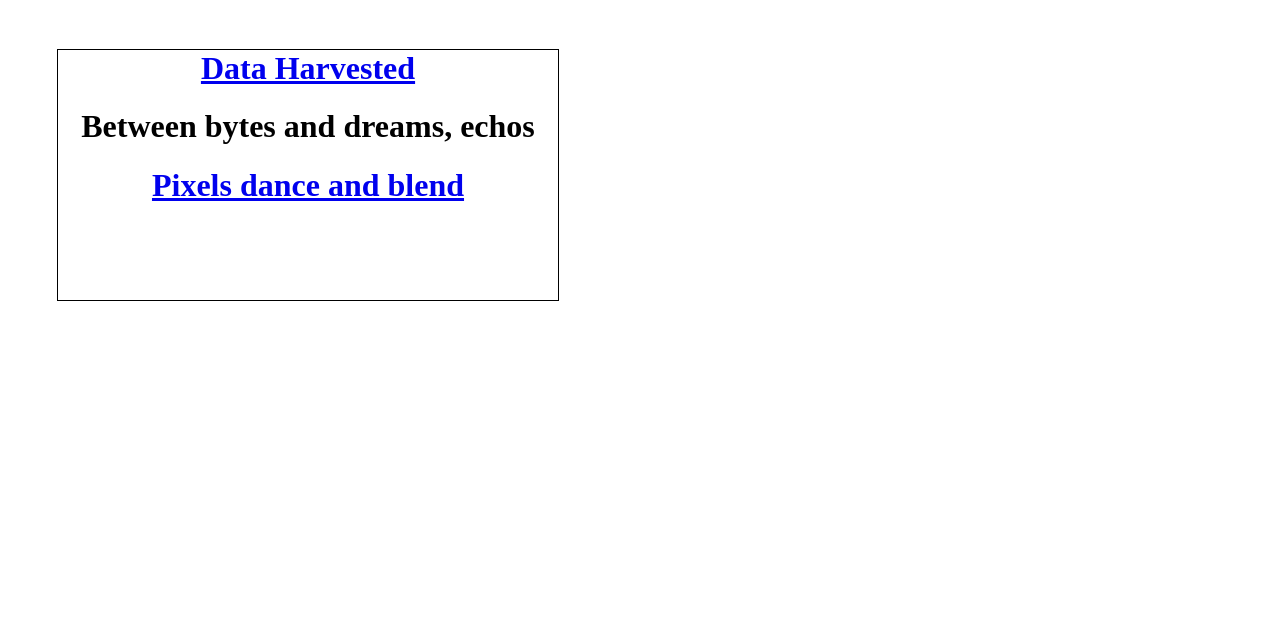
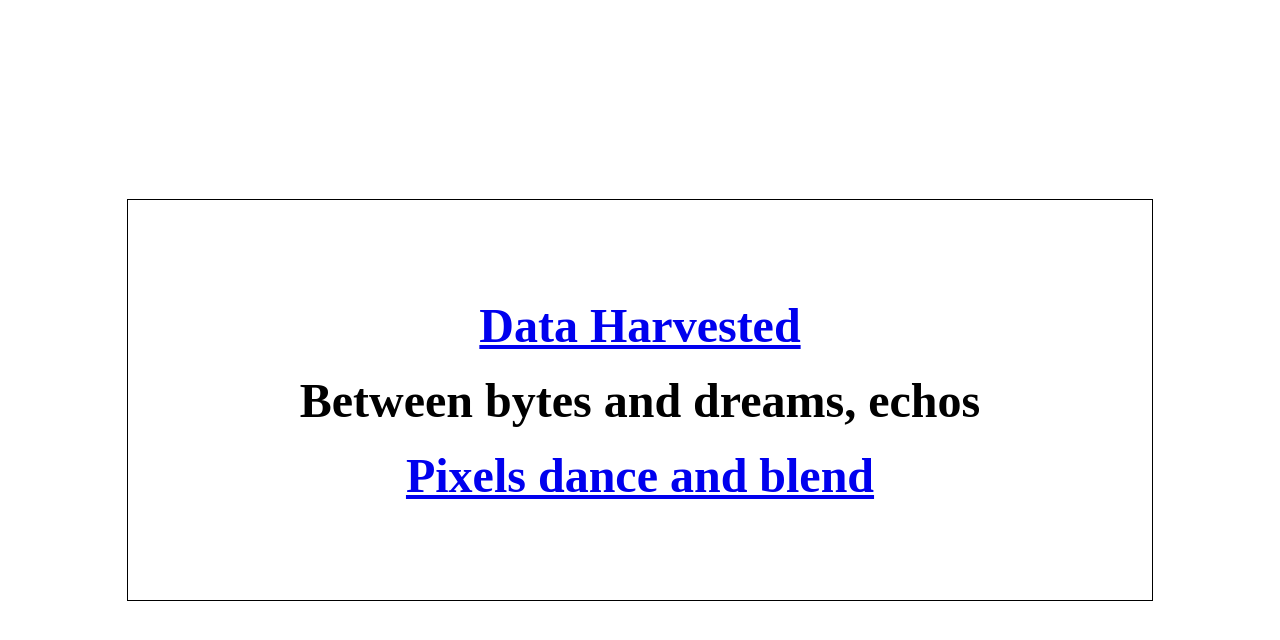
Before and after one commit to noah-netizen/noah_haiku4, a plain HTML site: page index.html in a window 1280 px wide. Drawn offline with Linux system fonts and the light colour scheme.

Commit message:
font n shit

```diff
--- a/index.html
+++ b/index.html
@@ -19,15 +19,33 @@
 
 </body>
 <style>
+body {
+  display: flex;
+  justify-content: center;
+  align-items: center;
+  height: 100vh;
+  margin: 0;
+}
+
+  h1 {
+    font-size: 3rem;
+  }
+
 #haiku {
-  width: 500px;
-  height: 250px;
-  margin: 50px;
+  display: flex;
+  flex-direction: column;
+  justify-content: center;
+  width: 80vw;  /* Responsive width based on the viewport width */
+  height: 50vh;  /* Responsive height based on the viewport height */
+  margin: auto;  /* This centers the box if the outer container is bigger */
   outline: solid 1px black;
+  box-sizing: border-box;  /* Includes padding and border in the width and height */
 }
 
 .line {
   display: flex;
   justify-content: center;
+  margin: 10px 0;  /* Optional: adds some vertical spacing between lines */
 }
-</style>
+</
+  style>
```
Lines whose indentation alone changed are shown as unchanged.
